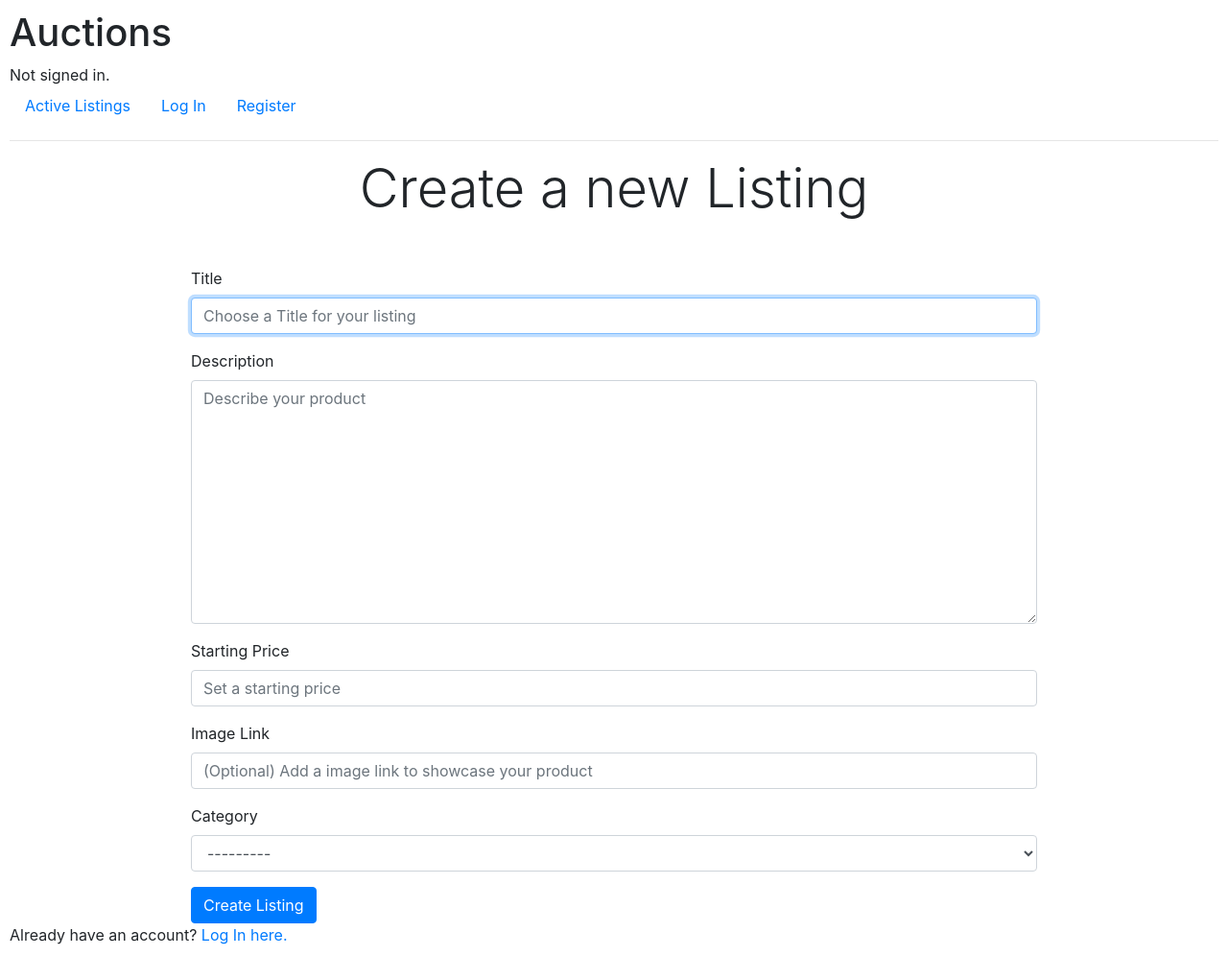
After one commit to AndreiLesi/course_webProgramming, a Django app: page /create in a window 1280 px wide. The commit adds this page. Shown: the whole page at 96% size. Run offline with Django 3.2, Linux system fonts and the light colour scheme; some libraries are stand-ins or nearby versions.

Commit message:
Finished the Create Listing page

```diff
--- /dev/null
+++ b/Projekt_2/auctions/forms.py
@@ -0,0 +1,35 @@
+from django.forms import ModelForm
+from .models import Listing
+
+
+class ListingForm(ModelForm):
+    def __init__(self, *args, **kwargs):
+        super().__init__(*args, **kwargs)
+
+        # set field classes
+        attrs = {"class": "form-control"}
+        for field in self.fields:
+            self.fields[field].widget.attrs.update(attrs)
+
+        # set placeholders
+        self.fields["title"].widget.attrs.update(
+            {"placeholder": "Choose a Title for your listing"})
+        self.fields["description"].widget.attrs.update(
+            {"placeholder": "Describe your product"})
+        self.fields["startingPrice"].widget.attrs.update(
+            {"placeholder": "Set a starting price"})
+        self.fields["imageURL"].widget.attrs.update(
+            {"placeholder":
+            "(Optional) Add a image link to showcase your product"})
+
+        # other attributes
+        self.fields["title"].widget.attrs.update({"autofocus": "True"})
+
+    class Meta:
+        model = Listing
+        fields = ['title', 'description', 'startingPrice', 'imageURL',
+                  'category']
+        labels = {
+            "startingPrice": "Starting Price",
+            "imageURL": "Image Link"
+        }
--- a/Projekt_2/auctions/static/auctions/styles.css
+++ b/Projekt_2/auctions/static/auctions/styles.css
@@ -1,3 +1,9 @@
 body {
     padding: 10px;
 }
+
+
+.form-div {
+    width: 70%;
+    margin: 0 auto;
+}
--- /dev/null
+++ b/Projekt_2/auctions/templates/auctions/create.html
@@ -0,0 +1,27 @@
+{% extends "auctions/layout.html" %}
+
+{% block body %}
+
+    <div class="form-div">
+        <h1 class="display-4 text-center mb-5" >Create a new Listing</h1>
+
+        {% if message %}
+            <div class="alert alert-danger" role="alert">{{ message }}</div>
+        {% endif %}
+
+
+        <form action="{% url 'create' %}" method="post">
+            {% csrf_token %}
+            {% for field in form %}
+                <div class="form-group">
+                    <label> {{ field.label }} </label>
+                    {{ field }}
+                </div>
+            {% endfor %}
+            <input class="btn btn-primary" type="submit" value="Create Listing">
+        </form>
+    </div>
+
+    Already have an account? <a href="{% url 'login' %}">Log In here.</a>
+
+{% endblock %}
--- a/Projekt_2/auctions/templates/auctions/layout.html
+++ b/Projekt_2/auctions/templates/auctions/layout.html
@@ -22,6 +22,9 @@
             </li>
             {% if user.is_authenticated %}
                 <li class="nav-item">
+                    <a class="nav-link" href="{% url 'create' %}">Create Listing</a>
+                </li>
+                <li class="nav-item">
                     <a class="nav-link" href="{% url 'logout' %}">Log Out</a>
                 </li>
             {% else %}
--- a/Projekt_2/auctions/urls.py
+++ b/Projekt_2/auctions/urls.py
@@ -6,5 +6,6 @@ urlpatterns = [
     path("", views.index, name="index"),
     path("login", views.login_view, name="login"),
     path("logout", views.logout_view, name="logout"),
-    path("register", views.register, name="register")
+    path("register", views.register, name="register"),
+    path("create", views.create, name="create")
 ]
--- a/Projekt_2/auctions/views.py
+++ b/Projekt_2/auctions/views.py
@@ -5,6 +5,7 @@ from django.shortcuts import render
 from django.urls import reverse
 
 from .models import User, Listing
+from .forms import ListingForm
 
 
 def index(request):
@@ -63,3 +64,23 @@ def register(request):
         return HttpResponseRedirect(reverse("index"))
     else:
         return render(request, "auctions/register.html")
+
+
+def create(request):
+    form = ListingForm(request.POST or None)
+
+    if request.method == "POST":
+        if form.is_valid():
+            formModel = form.save(commit=False)
+            formModel.createdBy = request.user
+            formModel.currentPrice = data.startingPrice
+            formModel.save()
+            context = {
+                'form': form
+            }
+            return render(request, "auctions/create.html", context)
+
+    context = {
+        'form': form
+    }
+    return render(request, "auctions/create.html", context)
```
Also changed, not shown: Projekt_2/db.sqlite3.
